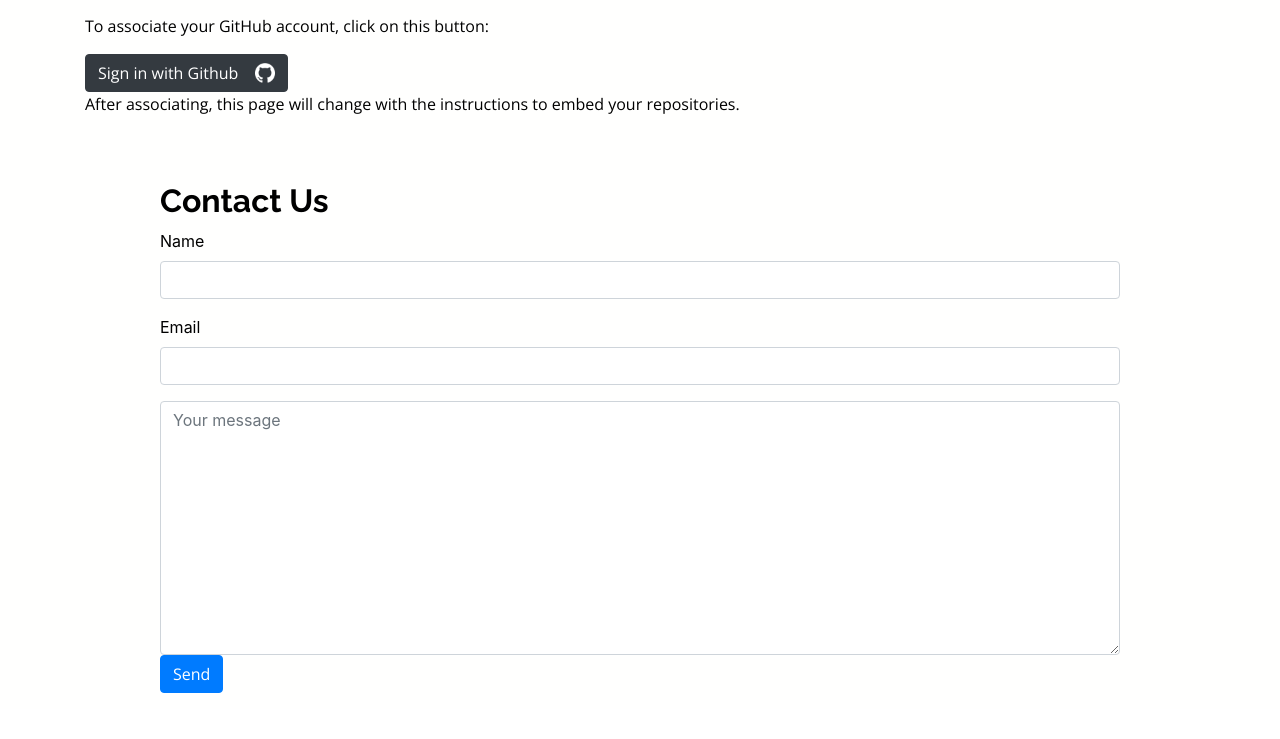
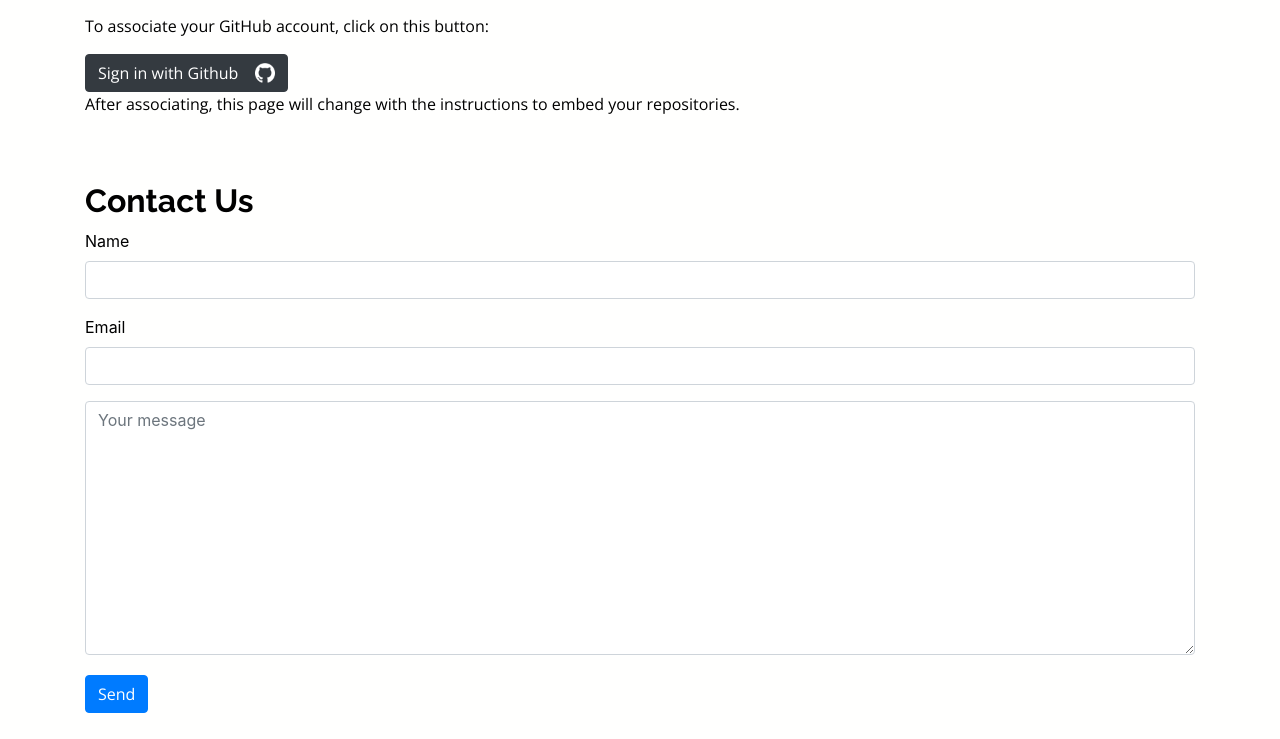
Before and after one commit to N1ght-Owls/reposi, a Flask app: page /docs in a window 1280 px wide. Shown: the part 364-1103 px from the top of the page. Before the commit the page ends 1057 px from the top, so only its background shows below. Run offline with Flask 2, Linux system fonts and the light colour scheme; some libraries are stand-ins or nearby versions.

Commit message:
iframe and contact form fix

```diff
--- a/static/iframe-dark.css
+++ b/static/iframe-dark.css
@@ -5,6 +5,7 @@ html{
 }
 
 body {
+  background-color: transparent !important;
   padding: 10px;
   overflow-x: hidden;
   overflow-y: visible;
--- a/templates/base.html
+++ b/templates/base.html
@@ -49,15 +49,15 @@
 </nav>
 {% with messages = get_flashed_messages() %}
     {% if messages %}
-        <div class="alert alert-success">
+        <div class="alert alert-success" style="margin:20px;">
             {% for message in messages %}
-                <p>{{ message }}</p>
+                <p style="font-size:20px; margin-bottom:0px;">{{ message }}</p>
             {% endfor %}
         </div>
     {% endif %}
 {% endwith %}
 {% block content %}{% endblock %}
-<footer>
+<div class="container">
   <form action="/contact" method="post" novalidate id="contact-form">
       <h2>Contact Us</h2>
       {{ form.hidden_tag() }}
@@ -70,7 +70,10 @@
           {{ form.email(size=32) }}
       </div>
       {{ form.message(cols="10", rows="10") }}
-        <p>{{ form.submit() }}</p>
+      <p style="margin-top:20px;">{{ form.submit() }}</p>
   </form>
+</div>
+
+<footer>
 </footer>
 </html>
--- a/templates/widget.html
+++ b/templates/widget.html
@@ -6,7 +6,7 @@
         />
         <link rel="stylesheet" id="iframe-theme" href="/static/iframe-{{ theme }}.css" />
     </head>
-    <body style="overflow-x: hidden;">
+    <body style="overflow-x: hidden;background-color: transparent;">
         <div class="row row-cols-1 row-cols-md-3">
             {% for repo in repos %}
             <div class="col mb-4">
```
Lines whose indentation alone changed are shown as unchanged.
